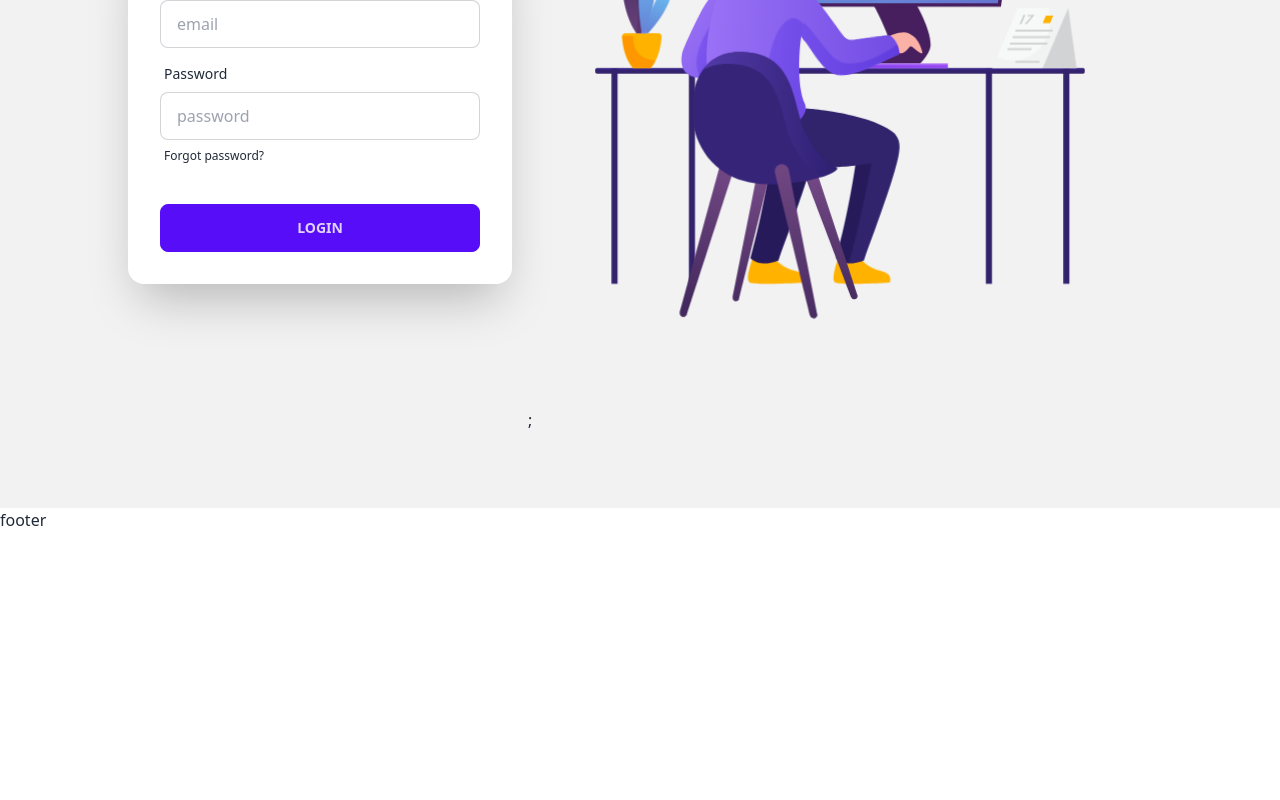
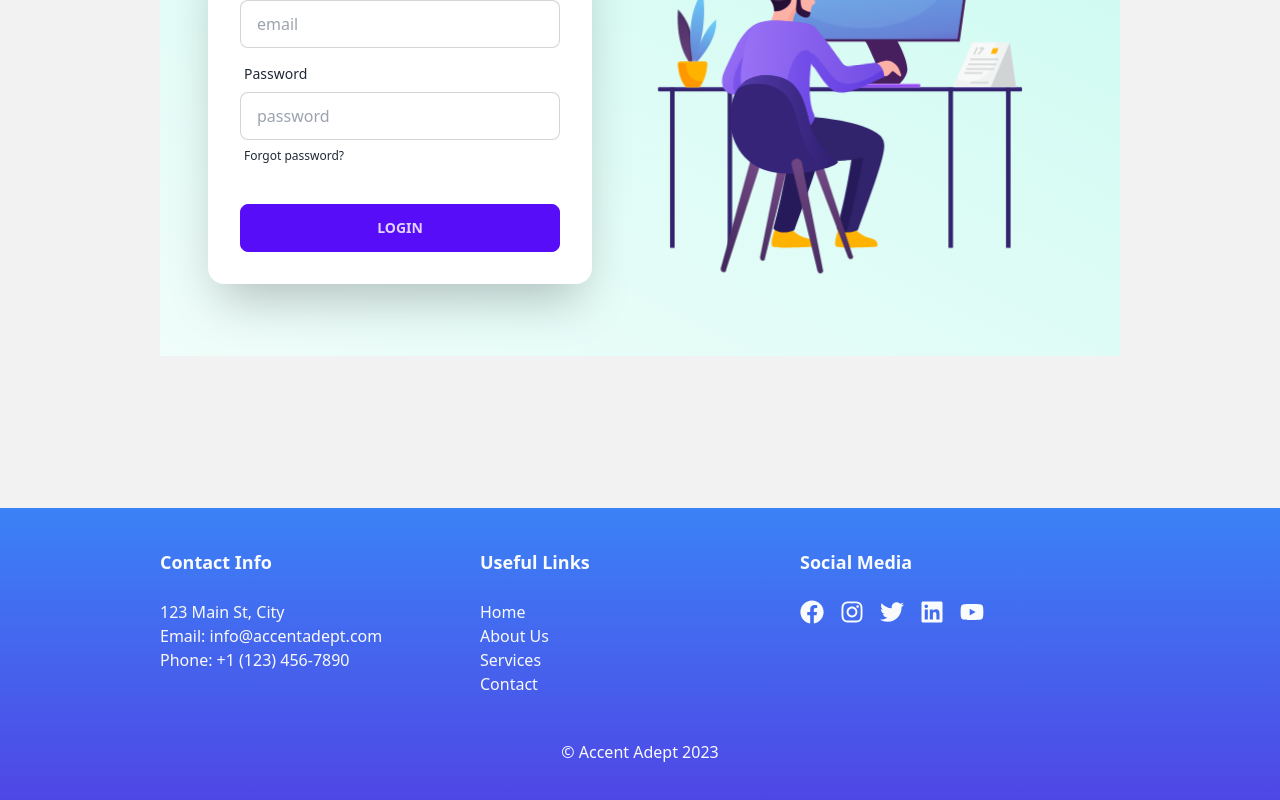
Before and after one commit to dev-nirob1/Accent-adept-client, a React (Vite) app: page /login in a window 1280 px wide. Shown: the part 356-1156 px from the top of the page. Before the commit the page ends 888 px from the top, so only its background shows below. Built offline with nearby package versions, Linux system fonts and the light colour scheme.

Commit message:
footer complete

```diff
--- a/src/Pages/Login/Login.jsx
+++ b/src/Pages/Login/Login.jsx
@@ -4,9 +4,9 @@ import groovyWalkAnimation from "./../../assets/animation_lnbsqrcr.json";
 const Login = () => {
     return (
         <div className="hero min-h-screen bg-base-200">
-            <div className="hero-content flex-col lg:flex-row-reverse">
+            <div className="hero-content w-3/4 bg-gradient-to-tr from-teal-50 to-teal-100 items-center flex-col lg:flex-row-reverse">
                 <div className="text-center lg:text-left w-1/2">
-                    <Lottie animationData={groovyWalkAnimation} loop={true} />;
+                    <Lottie animationData={groovyWalkAnimation} loop={true} />
                 </div>
                 <div className="card flex-shrink-0 w-full max-w-sm shadow-2xl bg-base-100">
                     <form className="card-body">
--- a/src/Shared/Footer/Footer.jsx
+++ b/src/Shared/Footer/Footer.jsx
@@ -1,10 +1,40 @@
+import { FaFacebook, FaInstagram, FaTwitter, FaLinkedin, FaYoutube } from 'react-icons/fa';
 
-const Footer = () => {
+function Footer() {
     return (
-        <div className="">
-            footer
-        </div>
+        <footer className="bg-gradient-to-b from-blue-500  to-indigo-600 text-gray-50 py-10">
+            <div className="container mx-auto flex flex-col items-center justify-center space-y-6">
+                <div className="grid grid-cols-1 md:grid-cols-3 w-full md:w-3/4">
+                    <div className="text-center md:text-left mb-5">
+                        <h3 className="text-lg font-bold mb-6">Contact Info</h3>
+                        <p>123 Main St, City</p>
+                        <p>Email: info@accentadept.com</p>
+                        <p>Phone: +1 (123) 456-7890</p>
+                    </div>
+                    <div className="text-center md:text-left mb-5">
+                        <h3 className="text-lg font-bold mb-6">Useful Links</h3>
+                        <ul className="">
+                            <li className='hover:underline'><a href="#">Home</a></li>
+                            <li className='hover:underline'><a href="#">About Us</a></li>
+                            <li className='hover:underline'><a href="#">Services</a></li>
+                            <li className='hover:underline'><a href="#">Contact</a></li>
+                        </ul>
+                    </div>
+                    <div className="text-center md:text-left mb-5">
+                        <h3 className="text-lg font-bold mb-6">Social Media</h3>
+                        <div className="flex justify-center md:justify-start space-x-4">
+                            <a className='transition-transform hover:-translate-y-2' href="#"><FaFacebook size={24} /></a>
+                            <a className='transition-transform hover:-translate-y-2' href="#"><FaInstagram size={24} /></a>
+                            <a className='transition-transform hover:-translate-y-2' href="#"><FaTwitter size={24} /></a>
+                            <a className='transition-transform hover:-translate-y-2' href="#"><FaLinkedin size={24} /></a>
+                            <a className='transition-transform hover:-translate-y-2' href="#"><FaYoutube size={24} /></a>
+                        </div>
+                    </div>
+                </div>
+                <p className="text-center">&copy; Accent Adept {new Date().getFullYear()}</p>
+            </div>
+        </footer>
     );
-};
+}
 
 export default Footer;
--- a/src/Shared/Navbar/Navbar.jsx
+++ b/src/Shared/Navbar/Navbar.jsx
@@ -1,9 +1,10 @@
-import { useState } from "react";
+import { useEffect, useState } from "react";
 import { Link, useLocation } from "react-router-dom";
 
 const Navbar = () => {
     const [navbar, setNavbar] = useState(false);
     const location = useLocation()
+
     const changeBg = () => {
         console.log(window.scrollY)
         if (window.scrollY > 200 && location.pathname === '/') {
@@ -13,7 +14,12 @@ const Navbar = () => {
             setNavbar(false)
         }
     }
-    window.addEventListener('scroll', changeBg)
+    useEffect(() => {
+        window.addEventListener('scroll', changeBg);
+        return () => {
+            window.removeEventListener('scroll', changeBg);
+        }
+    }, []);
 
     const bgOpacity = location.pathname === "/" ? "bg-opacity-10" : "bg-opacity-100 sticky top-0 ";
 
```
